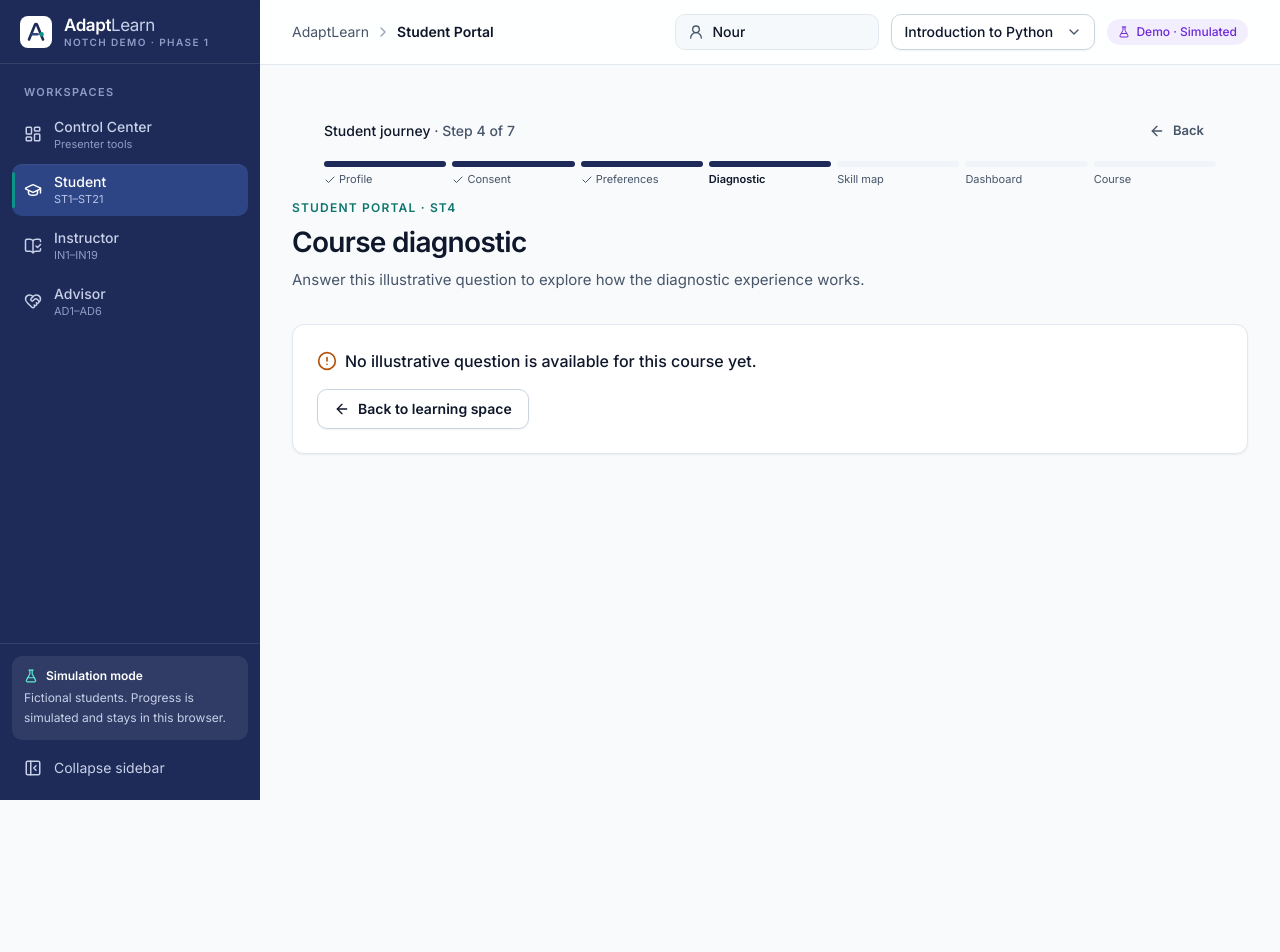
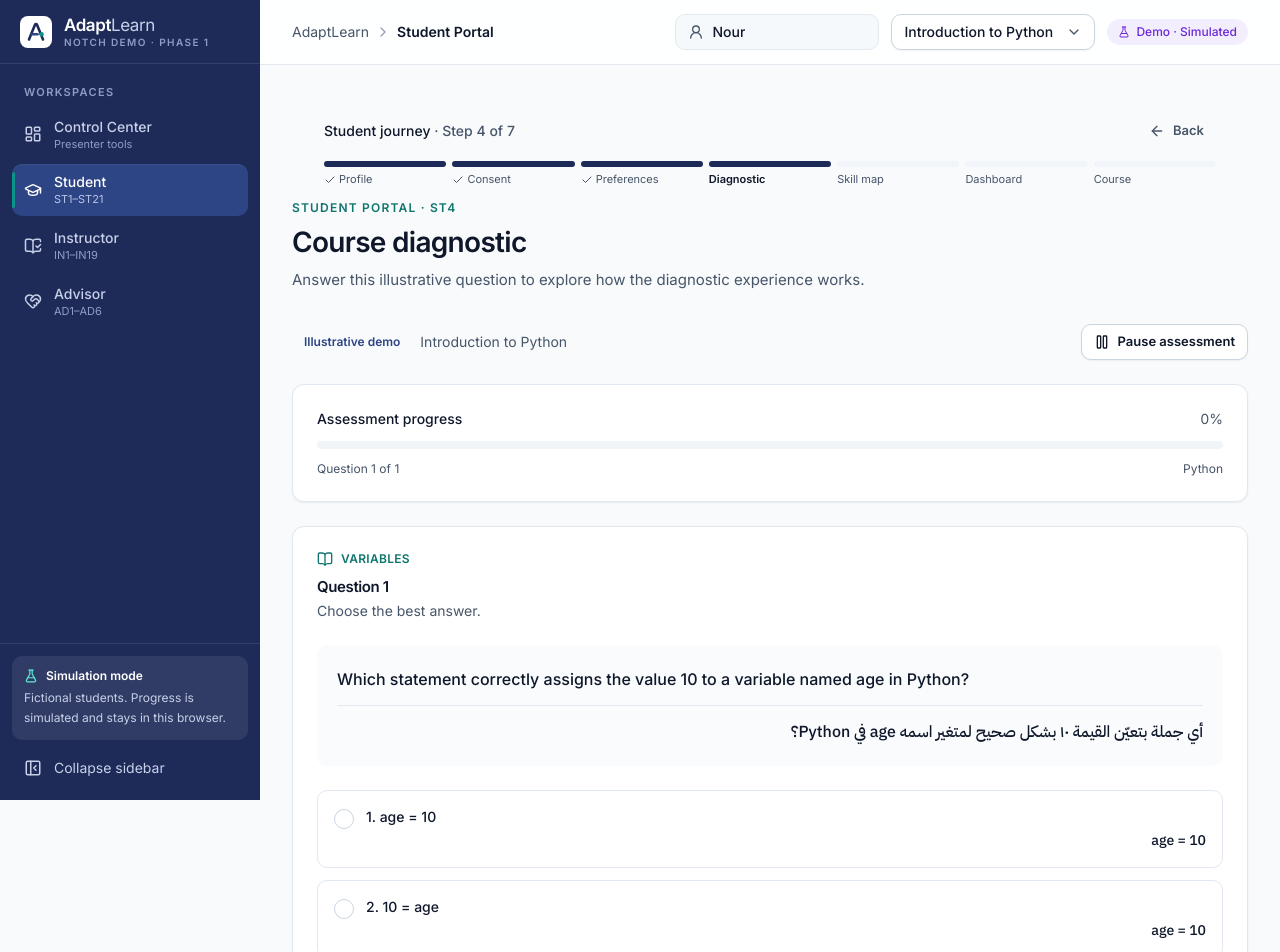
Before and after one commit to Lioomr/adaptive-learning-platform, a Next.js app in the folder Notch Demo/frontend/: page /student/st4 in a window 1280 px wide. Shown: the top 952 px of the page. Before the commit the page ends 800 px from the top, so only its background shows below. Built offline with nearby package versions, Linux system fonts and the light colour scheme.

Commit message:
Fix Python diagnostic question localization

```diff
--- a/Notch Demo/frontend/features/student/student-diagnostic.tsx
+++ b/Notch Demo/frontend/features/student/student-diagnostic.tsx
@@ -101,6 +101,16 @@ function parsePreferences(raw: string): Preferences {
 }
 
 function getQuestionCopy(questionId: string): QuestionCopy | null {
+  if (questionId === "PY-VAR-001") {
+    return {
+      prompt:
+        "أي جملة بتعيّن القيمة ١٠ بشكل صحيح لمتغير اسمه age في Python؟",
+      options: ["age = 10", "10 = age", "var age == 10"],
+      explanation:
+        "في Python، عملية الإسناد بتستخدم علامة =، واسم المتغير بيكون على الشمال والقيمة على اليمين.",
+    };
+  }
+
   if (questionId === "PY-REC-001") {
     return {
       prompt:
```
